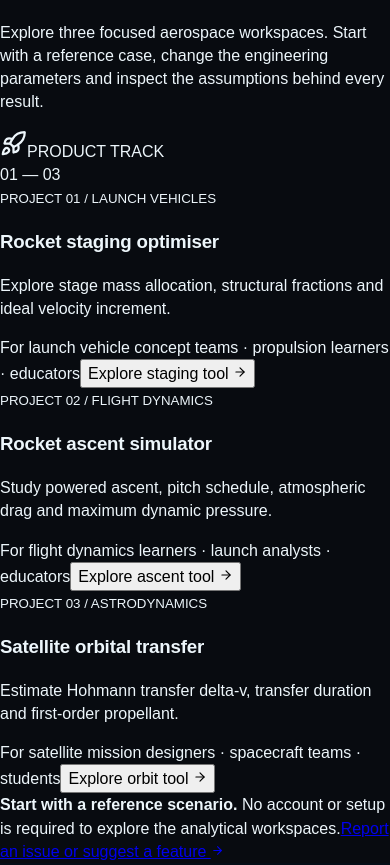
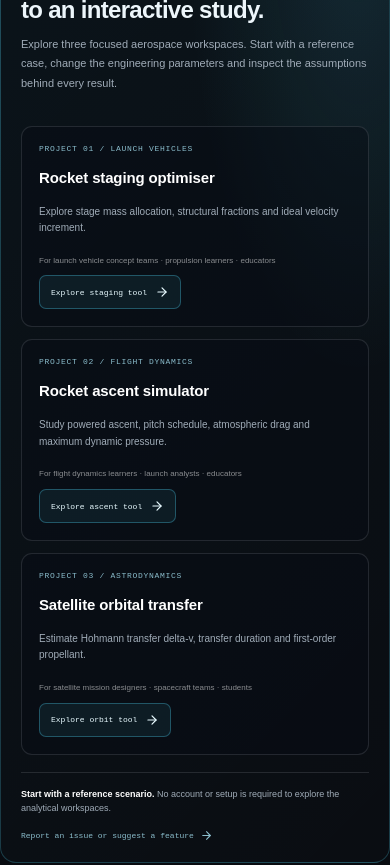
Before and after one commit to psytronot/Aryaksha, a React (Vite) app: page / in a window 390 px wide. Shown: the part 1120-1985 px from the top of the page. Built offline with nearby package versions, Linux system fonts and the light colour scheme.

Commit message:
style(showcase): responsive public aerospace product cards

```diff
--- a/src/aerospace.css
+++ b/src/aerospace.css
@@ -67,3 +67,24 @@
 .aero-suite-page .aero-page-header{margin-bottom:14px}
 .aero-product-card .aero-primary-button{margin-top:auto}
 .orbital-transfer-page .aero-note{font-size:9px}
+
+
+/* Public-facing Aerospace product showcase */
+.aero-public-showcase{position:relative;overflow:hidden;margin:26px auto 34px;padding:clamp(20px,4vw,38px);max-width:1240px;border:1px solid rgba(81,221,255,.22);border-radius:16px;background:radial-gradient(ellipse at 92% 0%,rgba(81,221,255,.12),transparent 34%),linear-gradient(135deg,rgba(81,221,255,.045),rgba(255,255,255,.012))}
+.aero-public-showcase-head{display:flex;justify-content:space-between;align-items:center;gap:20px;margin-bottom:22px}
+.aero-public-showcase-head h2{font-size:clamp(24px,3.5vw,38px);line-height:1.12;letter-spacing:-.7px;margin:9px 0}
+.aero-public-showcase-head p:not(.welcome-kicker){max-width:670px;color:var(--muted);font-size:11px;line-height:1.75}
+.aero-public-showcase-stamp{display:flex;align-items:center;gap:10px;padding:15px;border:1px solid rgba(81,221,255,.2);border-radius:10px;color:var(--cyan)}
+.aero-public-showcase-stamp span{font:8px/1.7 ui-monospace,monospace;letter-spacing:1px}
+.aero-public-product-grid{display:grid;grid-template-columns:repeat(3,minmax(0,1fr));gap:12px}
+.aero-public-product-grid article{display:flex;flex-direction:column;padding:17px;border:1px solid var(--line);border-radius:11px;background:rgba(7,13,20,.45);min-height:220px}
+.aero-public-product-grid article>small{font:8px ui-monospace,monospace;letter-spacing:.7px;color:var(--cyan)}
+.aero-public-product-grid h3{font-size:15px;margin:14px 0 5px;color:#fff}
+.aero-public-product-grid p{font-size:10px;line-height:1.65;color:var(--muted);min-height:48px}
+.aero-public-product-grid article>span{font-size:8px;line-height:1.6;color:rgba(255,255,255,.52);margin-top:auto;padding:8px 0}
+.aero-public-product-grid button{display:flex;align-items:center;gap:8px;align-self:flex-start;border:1px solid rgba(81,221,255,.3);border-radius:7px;padding:9px 11px;background:rgba(81,221,255,.07);color:#e8faff;font:8px ui-monospace,monospace;cursor:pointer}
+.aero-public-showcase-foot{display:flex;justify-content:space-between;align-items:center;gap:14px;margin-top:17px;padding-top:14px;border-top:1px solid var(--line);font-size:9px;line-height:1.6;color:var(--muted)}
+.aero-public-showcase-foot b{color:#fff}
+.aero-public-showcase-foot a{display:flex;align-items:center;gap:6px;flex:none;color:var(--cyan);text-decoration:none;font:8px ui-monospace,monospace}
+.aero-public-showcase-foot a:hover{text-decoration:underline}
+@media(max-width:760px){.aero-public-product-grid{grid-template-columns:1fr}.aero-public-product-grid article{min-height:0}.aero-public-product-grid p{min-height:0}.aero-public-showcase-stamp{display:none}.aero-public-showcase-foot{align-items:flex-start;flex-direction:column}}
```
